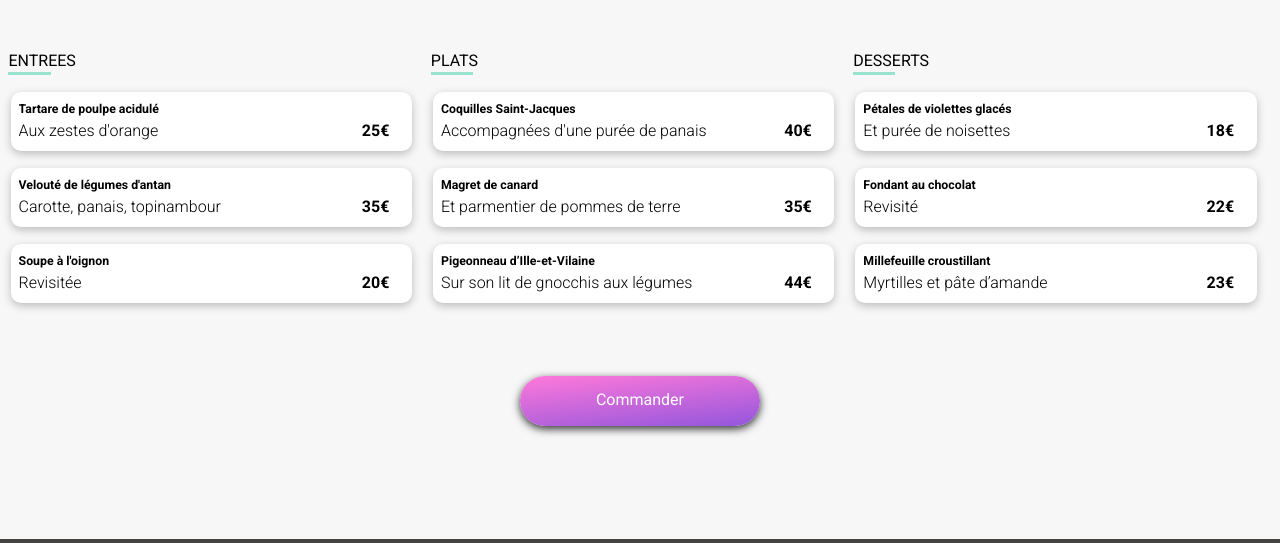
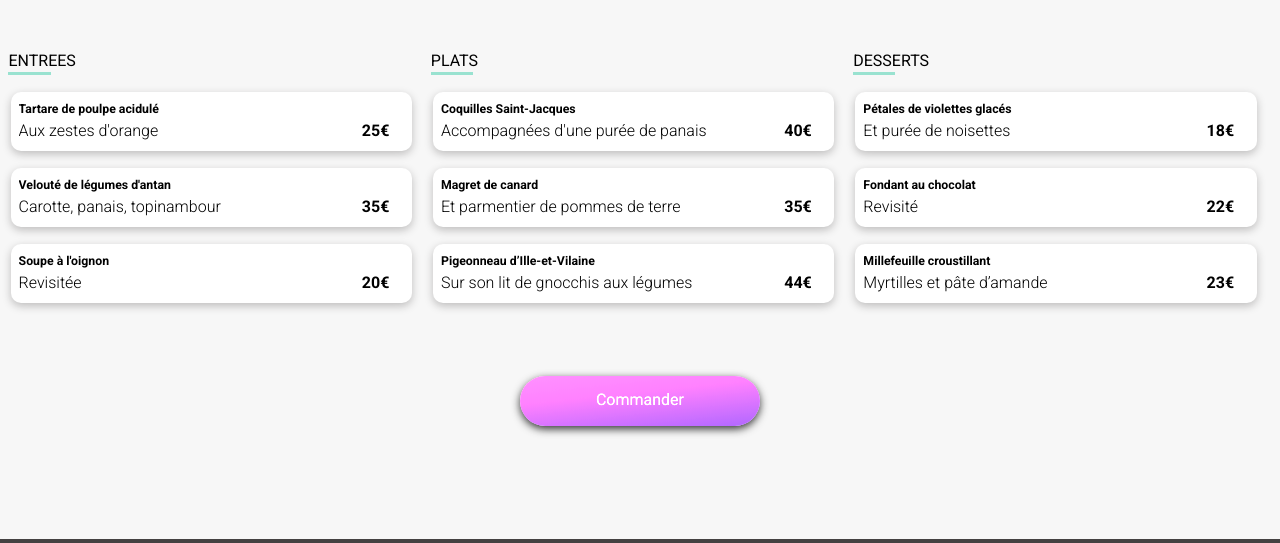
Before and after one commit to amazigh918/OhMyFood, a website: page A-la-Francaise.html in a window 1280 px wide. In both pictures the pointer is over the element 640 px from the left and 823 px from the top of the page. Shown: the part 423-966 px from the top of the page. Drawn offline with Linux system fonts and the light colour scheme; a web font is replaced by a local one.

Commit message:
luminosité bouton

```diff
--- a/CSS/menu.css
+++ b/CSS/menu.css
@@ -319,6 +319,7 @@ header{
 }
 
 .btncommand:hover {
+  filter: brightness(1.2);
   background: linear-gradient(174deg, #FF79DA, #9356DC);
   box-shadow: 0px 3px 8px rgba(0, 0, 0, 0.8);
 }
```
